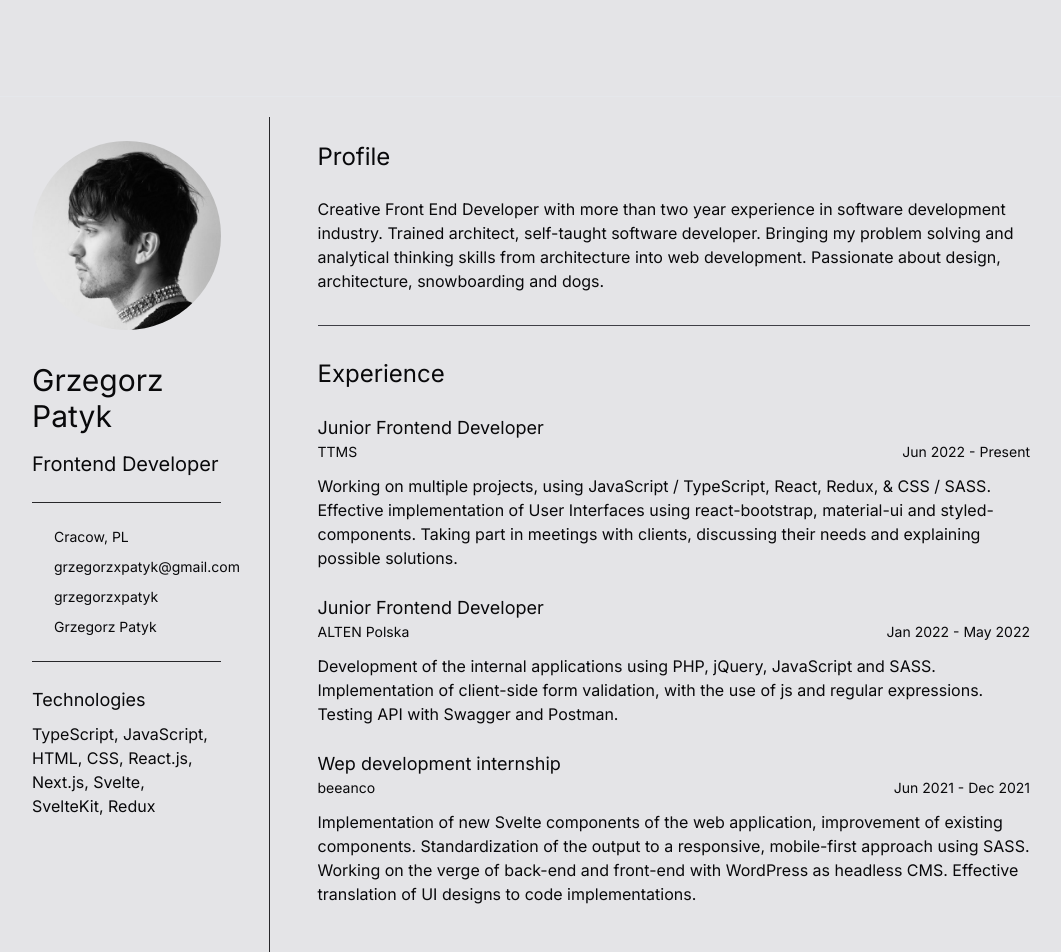
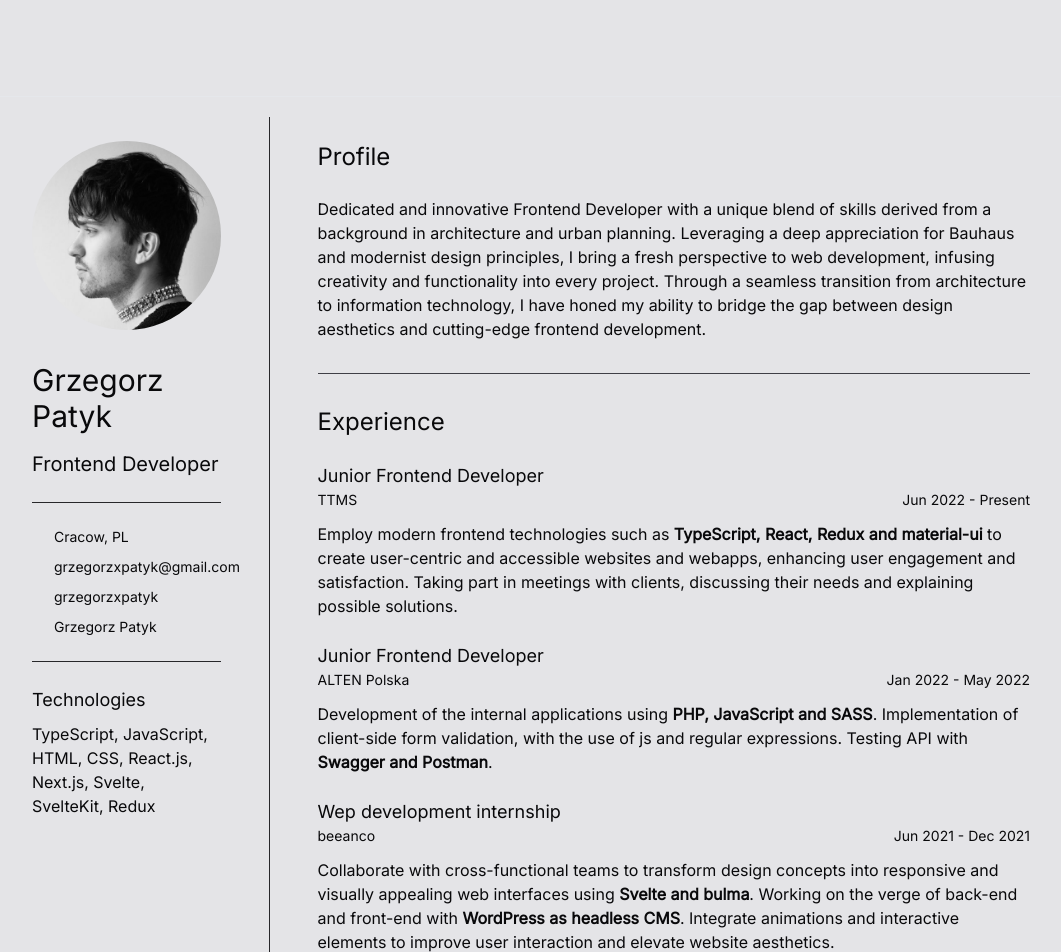
Before and after one commit to grzegorzxpatyk/resume, a SvelteKit app: page / in a window 1280 px wide. Shown: the top 952 px of the page, without its empty margins (109-1170 px from the left). Built offline with nearby package versions, Linux system fonts and the light colour scheme; some icons are missing.

Commit message:
add html tags to jobs descriptions

```diff
--- a/src/lib/components/section.svelte
+++ b/src/lib/components/section.svelte
@@ -19,7 +19,7 @@
 					<span>{item.timePeriod}</span>
 				</div>
 				{#if item.description}
-					<p>{item.description}</p>
+					<p>{@html item.description}</p>
 				{/if}
 			</div>
 		{/each}
--- a/src/routes/+page.svelte
+++ b/src/routes/+page.svelte
@@ -16,7 +16,9 @@
 <main
 	class="min-h-screen h-fit flex flex-col bg-zinc-200 dark:bg-zinc-900 p-2 sm:p-8 md:p-16 lg:p-24 print:p-0 print:m-0 print:pt-12 border-0"
 >
-	<div class="border rounded p-5 text-zinc-950 dark:text-zinc-300 grid grid-cols-4 print:grid-cols-6 print:border-0">
+	<div
+		class="border rounded p-5 text-zinc-950 dark:text-zinc-300 grid grid-cols-4 print:grid-cols-6 print:border-0"
+	>
 		<div class="border-r border-zinc-800 dark:border-zinc-400 p-6 pr-12 print:col-span-2">
 			<Bio
 				{profile}
@@ -50,7 +52,7 @@
 			<Section
 				title="Profile"
 				type="description"
-				description="Creative Front End Developer with more than two year experience in software development industry. Trained architect, self-taught software developer. Bringing my problem solving and analytical thinking skills from architecture into web development. Passionate about design, architecture, snowboarding and dogs."
+				description="Dedicated and innovative Frontend Developer with a unique blend of skills derived from a background in architecture and urban planning. Leveraging a deep appreciation for Bauhaus and modernist design principles, I bring a fresh perspective to web development, infusing creativity and functionality into every project. Through a seamless transition from architecture to information technology, I have honed my ability to bridge the gap between design aesthetics and cutting-edge frontend development."
 			/>
 			<Section
 				title="Experience"
@@ -61,21 +63,21 @@
 						organisation: 'TTMS',
 						timePeriod: 'Jun 2022 - Present',
 						description:
-							'Working on multiple projects, using JavaScript / TypeScript, React, Redux, & CSS / SASS. Effective implementation of User Interfaces using react-bootstrap, material-ui and styled-components. Taking part in meetings with clients, discussing their needs and explaining possible solutions.'
+							'Employ modern frontend technologies such as <strong>TypeScript, React, Redux and material-ui</strong> to create user-centric and accessible websites and webapps, enhancing user engagement and satisfaction. Taking part in meetings with clients, discussing their needs and explaining possible solutions.'
 					},
 					{
 						title: 'Junior Frontend Developer',
 						organisation: 'ALTEN Polska',
 						timePeriod: 'Jan 2022 - May 2022',
 						description:
-							'Development of the internal applications using PHP, jQuery, JavaScript and SASS. Implementation of client-side form validation, with the use of js and regular expressions. Testing API with Swagger and Postman.'
+							'Development of the internal applications using <strong>PHP, JavaScript and SASS</strong>. Implementation of client-side form validation, with the use of js and regular expressions. Testing API with <strong>Swagger and Postman</strong>.'
 					},
 					{
 						title: 'Wep development internship',
 						organisation: 'beeanco',
 						timePeriod: 'Jun 2021 - Dec 2021',
 						description:
-							'Implementation of new Svelte components of the web application, improvement of existing components. Standardization of the output to a responsive, mobile-first approach using SASS. Working on the verge of back-end and front-end with WordPress as headless CMS. Effective translation of UI designs to code implementations.'
+							'Collaborate with cross-functional teams to transform design concepts into responsive and visually appealing web interfaces using <strong>Svelte and bulma</strong>. Working on the verge of back-end and front-end with <strong>WordPress as headless CMS</strong>. Integrate animations and interactive elements to improve user interaction and elevate website aesthetics.'
 					}
 				]}
 			/>
```
